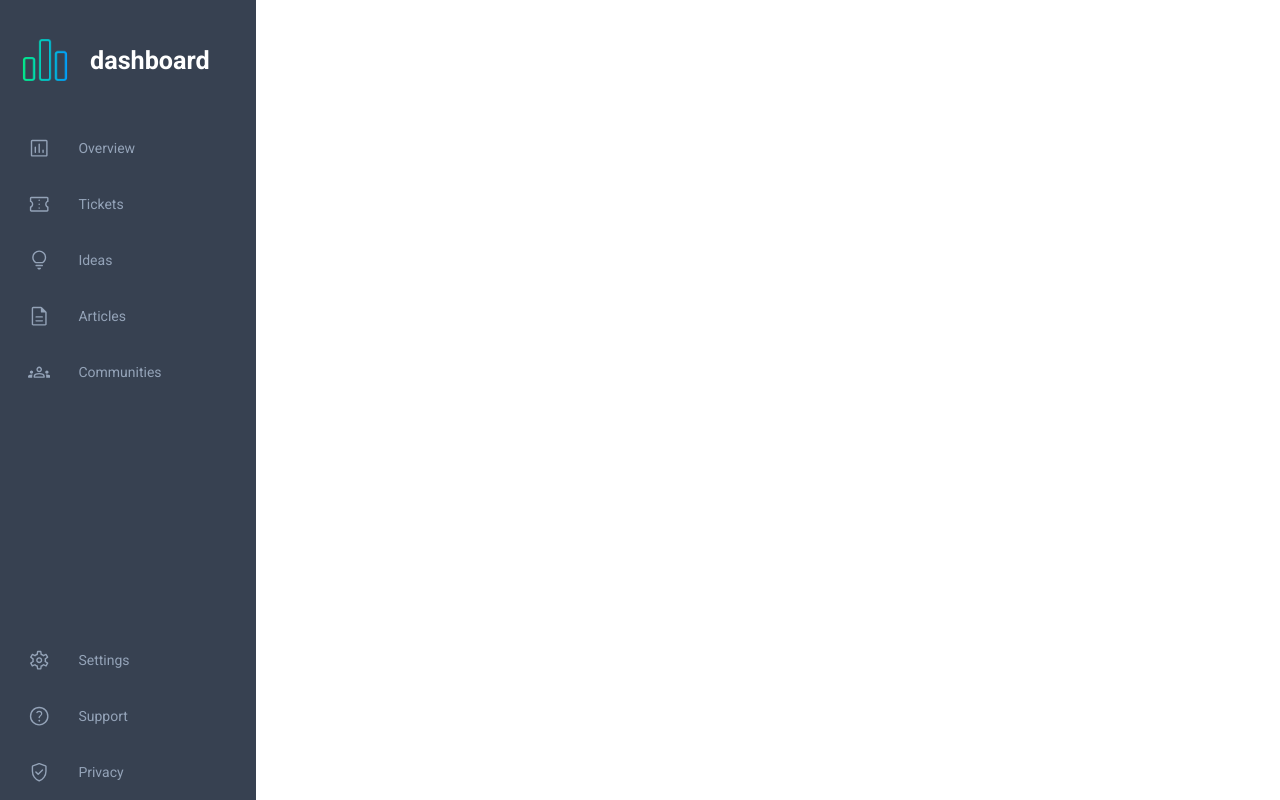
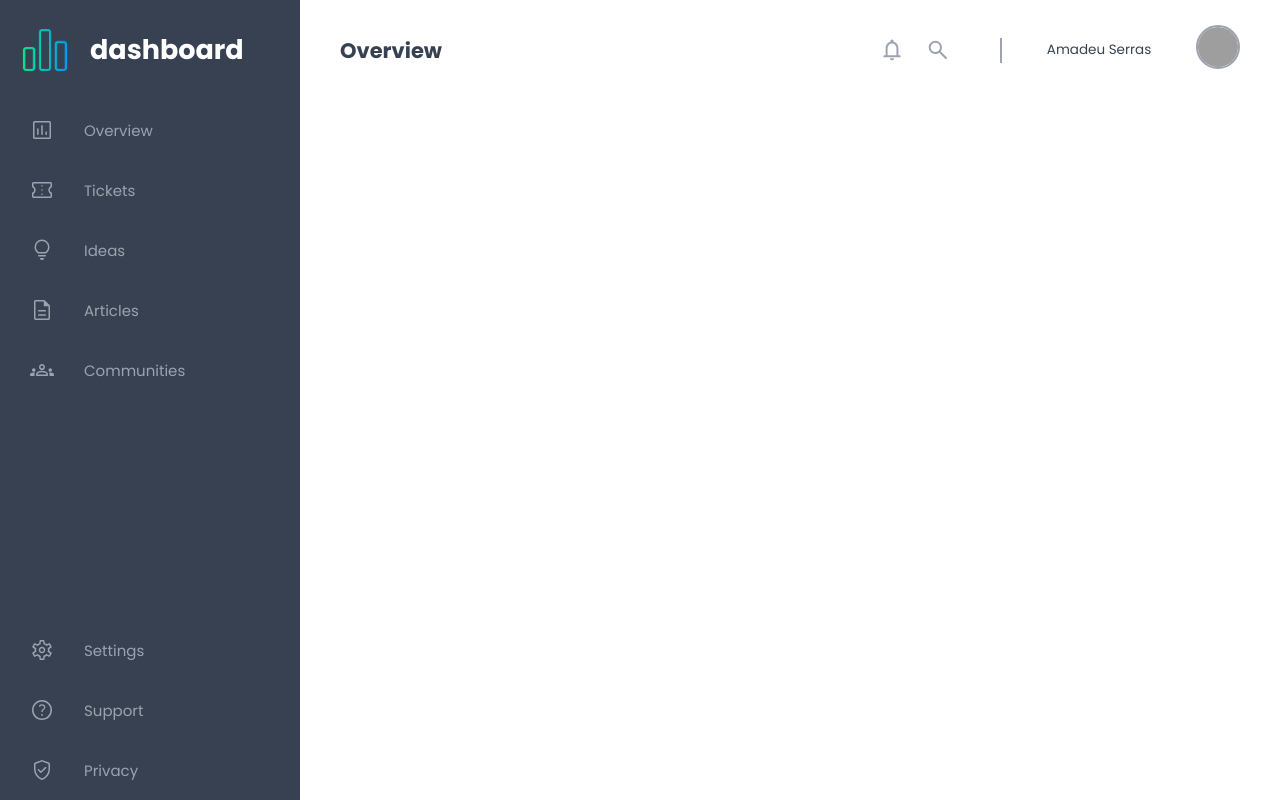
Before and after one commit to amadeu-io/admin-dashboard, a plain HTML site: page index.html in a window 1280 px wide. Drawn offline with Linux system fonts and the light colour scheme; grey boxes are pictures that could not be loaded.

Commit message:
Add header & color palette variables

```diff
--- a/index.html
+++ b/index.html
@@ -5,12 +5,13 @@
     <meta http-equiv='X-UA-Compatible' content='IE=edge'>
     <meta name='viewport' content='width=device-width, initial-scale=1.0'>
     <title>Data Dashboard</title>
+    <link rel='stylesheet' type='text/css' href='style.css'>
+
 
     <!-- font -->
-    <link rel='stylesheet' type='text/css' href='style.css'>
     <link rel="preconnect" href="https://fonts.googleapis.com">
     <link rel="preconnect" href="https://fonts.gstatic.com" crossorigin>
-    <link href="https://fonts.googleapis.com/css2?family=Roboto:wght@100;300;400;500;700&display=swap" rel="stylesheet">
+    <link href="https://fonts.googleapis.com/css2?family=Poppins:wght@100;200;300;400;500;700&display=swap" rel="stylesheet">
 </head>
 
 <body>
@@ -73,7 +74,33 @@
     </div>
 
     <!-- main -->
-    <div class="main"></div>
+    <div class="main">
+        <div class="header">
+            <div class="header-left">
+                <div class="header-lef-title">
+                    <h1>Overview</h1>
+                </div>
+                <div class="header-left-icons">
+                    <svg xmlns="http://www.w3.org/2000/svg" height="48" viewBox="0 96 960 960" width="48"><path d="M176.118 868.435q-17.521 0-28.972-11.501-11.452-11.502-11.452-28.566t11.452-28.39q11.451-11.326 28.723-11.326h48.913V498.479q0-87.701 51.761-159.264 51.761-71.563 137.848-90.494v-25.939q0-27.239 19.067-45.207 19.068-17.967 46.307-17.967t46.542 17.967q19.302 17.968 19.302 45.207v25.939q86.653 18.931 138.914 90.494 52.261 71.563 52.261 159.264v290.173h47.912q16.636 0 28.406 11.501 11.769 11.502 11.769 28.566t-11.769 28.39q-11.77 11.326-28.406 11.326H176.118ZM480 561.565Zm.283 428.566q-33.95 0-59.378-24.828-25.427-24.829-25.427-59.694h169.609q0 35.261-25.044 59.892-25.043 24.63-59.76 24.63ZM304 788.652h353V498.479q0-75-50.5-126.5t-125-51.5q-74.5 0-126 51.5t-51.5 126.5v290.173Z"/></svg>
+                    <svg xmlns="http://www.w3.org/2000/svg" height="48" viewBox="0 96 960 960" width="48"><path d="M766.652 922.044 529.043 685.001q-29.434 24.26-69.111 37.934-39.676 13.674-85.323 13.674-112.119 0-189.864-77.826Q106.999 580.957 106.999 471t77.827-187.783q77.826-77.826 188.283-77.826 110.456 0 187.782 77.826 77.327 77.826 77.327 187.933 0 43.98-13.152 83.133-13.153 39.152-39.457 73.587l239.609 237.608q11.826 11.833 11.826 28.069 0 16.236-12.739 28.41-12.077 12.478-29.174 12.478t-28.479-12.391ZM373.808 657.391q77.659 0 131.425-54.533Q558.999 548.326 558.999 471q0-77.326-53.849-131.858-53.849-54.533-131.342-54.533-78.326 0-132.958 54.533Q186.218 393.674 186.218 471q0 77.326 54.549 131.858 54.549 54.533 133.041 54.533Z"/></svg>
+                </div>
+            </div>
+            <div class="header-right">
+                <div class="vertical-line"></div>
+                <div class="header-right-name">
+                    Amadeu Serras
+                </div>
+                <div class="header-right-img">
+                    <img src="images/IMG_20220817_171922_2.jpg" alt="Amadeu Serras">
+                </div>
+            </div>
+
+
+        </div>
+        <div class="content">
+
+        </div>
+    </div>
 
     <script src='script.js'></script>
 </body>
--- a/style.css
+++ b/style.css
@@ -27,9 +27,15 @@ a {
     box-sizing: border-box;
 }
 
+html { /* tailwind gray palette */
+    --color-400: #9ca3af;
+    --color-600: #4b5563;
+    --color-700: #374151;
+}
+
 html {
-    font-size: 14px;
-    font-family: 'Roboto', sans-serif;
+    font-size: 15px;
+    font-family: 'Poppins', sans-serif;
     font-weight: 400;
 }
 
@@ -39,10 +45,10 @@ html, body { /* take up full height*/
 
 body {
     display: grid;
-    grid-template-columns: minmax(200px, 1fr) 4fr; /* min sidebar width 200px */
+    grid-template-columns: clamp(270px, 30%, 300px) 1fr;
 }
 
-svg {
+svg {  /* thickness 600 */
     width: 1.6rem;
     height: 1.6rem;
     fill: currentColor;
@@ -51,14 +57,14 @@ svg {
 /* sidebar */
 
 .sidebar {
-    --sidebar-space: 28px; /* space between elements */
-    background-color: #374151;
+    --sidebar-space: 30px; /* space between elements */
+    background-color: var(--color-700);
     display: grid;
     grid-template-rows: auto 1fr auto;
 }
 
 .title {
-    height: 120px;
+    height: 100px;
     font-size: 1.8rem;
     font-weight: 800;
     color: white;
@@ -79,7 +85,7 @@ svg {
 .sidebar a {
     width: 100%;
     height: calc(2 * var(--sidebar-space));
-    color: #94a3b8;
+    color: var(--color-400);
     display: flex;
     align-items: center;
 }
@@ -88,5 +94,68 @@ svg {
     border-left: 4px solid white;
     box-sizing: border-box;
     color: white;
-    background-color: #4b5563;
+    background-color: var(--color-600);
 }
+
+/* main */
+
+.main {
+    display: grid;
+    grid-template-rows: auto 1fr;
+}
+
+.header {
+    padding: 0 40px;
+    height: 100px;
+    display: grid;
+    grid-template-columns: 1fr auto;
+}
+
+/* header left */
+
+.header-left {
+    display: flex;
+    align-items: center;
+    justify-content: space-between;
+}
+
+h1 {
+    font-size: 1.4rem;
+    font-weight: 800;
+    color: var(--color-700);
+}
+
+.header-left-icons {
+    width: 70px;
+    padding-right: 50px;
+    color: var(--color-400);
+    display: flex;
+    align-items: center;
+    justify-content: space-between;
+}
+
+/* header right */
+
+.header-right {
+    width: 240px;
+    display: flex;
+    align-items: center;
+    justify-content: space-between;
+}
+
+.vertical-line {
+    height: 25px;
+    border-left: 2px solid var(--color-400);
+}
+
+.header-right-name {
+    font-size: 0.9rem;
+    color: var(--color-700);
+}
+
+.header-right img {
+    height: 40px;
+    width: 40px;
+    border-radius: 100%;
+    border: 2px solid var(--color-400);
+}
```
Also changed, not shown: icons/articles.svg (renamed from icons/description_FILL0_wght400_GRAD0_opsz48.svg), icons/notifications.svg (added), icons/search.svg (added), 1 other file.
